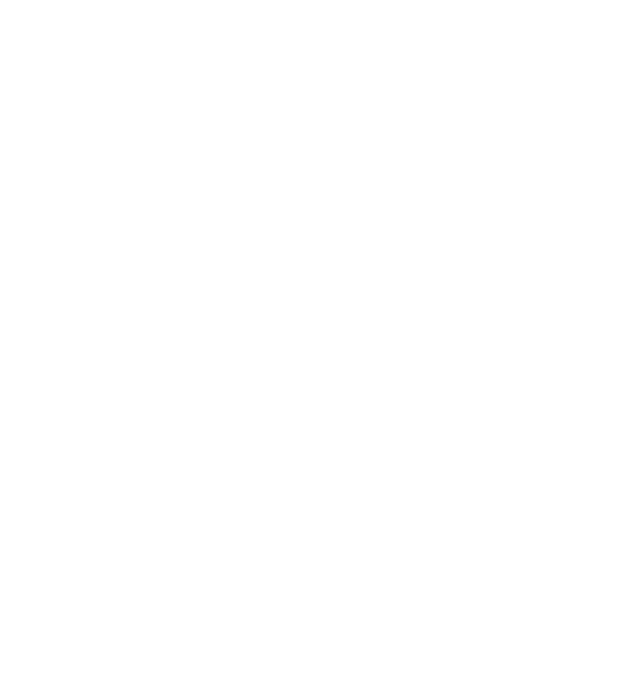
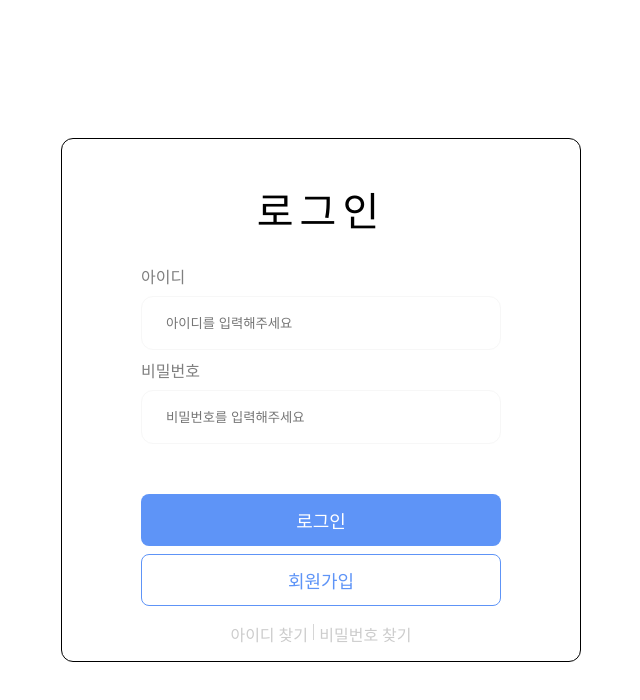
Before and after one commit to 2024-DSM-Hackathon-6/frontend, a React (Create React App) app: page /login in a window 1280 px wide. Before the commit this address had no page. Shown: the top 700 px of the page, without its empty margins (319-959 px from the left). Built offline with nearby package versions, Linux system fonts and the light colour scheme; the HTML template or start-up script is replaced by a standard one.

Commit message:
login page 퍼블리싱

```diff
--- /dev/null
+++ b/src/page/login/index.jsx
@@ -0,0 +1,56 @@
+import * as S from "./style";
+import { useState } from "react";
+
+const Login = () => {
+  const [text, setText] = useState({
+    id: "",
+    password: "",
+  });
+
+  const { id, password } = text;
+  const handleText = (e) => {
+    const { name, value } = e.target;
+    setText({
+      ...text,
+      [name]: value,
+    });
+  };
+
+  return (
+    <S.LoginFlexContainer>
+      <S.LoginContainer>
+        <S.LoginHeading>로그인</S.LoginHeading>
+        <div>
+          <S.LoginCaption>아이디</S.LoginCaption>
+          <S.Input
+            name="id"
+            placeholder="아이디를 입력해주세요"
+            value={id}
+            onChange={handleText}
+          />
+        </div>
+        <div>
+          <S.LoginCaption>비밀번호</S.LoginCaption>
+          <S.Input
+            name="password"
+            placeholder="비밀번호를 입력해주세요"
+            value={password}
+            onChange={handleText}
+          />
+        </div>
+        <S.LoginButton type="login" onClick={() => {}}>
+          로그인
+        </S.LoginButton>
+        <S.LoginButton type="signup" onClick={() => {}}>
+          회원가입
+        </S.LoginButton>
+        <S.FindContainer>
+          <S.Find onClick={() => {}}>아이디 찾기</S.Find>&nbsp;|&nbsp;
+          <S.Find onClick={() => {}}>비밀번호 찾기</S.Find>
+        </S.FindContainer>
+      </S.LoginContainer>
+    </S.LoginFlexContainer>
+  );
+};
+
+export default Login;
--- /dev/null
+++ b/src/page/login/style.js
@@ -0,0 +1,73 @@
+import styled from "styled-components";
+import { theme } from "../../styles/theme";
+
+export const LoginFlexContainer = styled.div`
+  width: 100vw;
+  height: 100vh;
+  display: flex;
+  justify-content: center;
+  align-items: center;
+`;
+
+export const LoginContainer = styled.div`
+  width: 518px;
+  height: 522px;
+  border-radius: 12px;
+  border: 1px solid black;
+  display: flex;
+  flex-direction: column;
+  align-items: center;
+`;
+
+export const LoginHeading = styled.p`
+  margin: 0;
+  margin-top: 41px;
+  margin-bottom: 18px;
+  font-size: 40px;
+  font-weight: 400px;
+  letter-spacing: 6px;
+`;
+
+export const LoginCaption = styled.p`
+  margin: 8px 0;
+  color: ${theme.Gray[500]};
+`;
+
+export const LoginButton = styled.button`
+  margin-top: ${(props) => (props.type === "login" ? "50px" : "8px")};
+  width: 360px;
+  height: 52px;
+  border-radius: 8px;
+  border: ${(props) =>
+    props.type === "signup" ? `1px solid ${theme.Main[500]}` : "none"};
+  background-color: ${(props) =>
+    props.type === "login" ? theme.Main[500] : "white"};
+  display: flex;
+  justify-content: center;
+  align-items: center;
+  color: ${(props) => (props.type === "login" ? "white" : theme.Main[500])};
+  font-size: 18px;
+  font-weight: 10px;
+  cursor: pointer;
+`;
+
+export const Find = styled.div`
+  text-decoration: none;
+  color: ${theme.Gray[400]};
+  cursor: pointer;
+`;
+
+export const FindContainer = styled.div`
+  margin-top: 16px;
+  display: flex;
+  color: ${theme.Gray[400]};
+`;
+
+export const Input = styled.input`
+  border: 1px solid ${theme.Gray[200]};
+  border-radius: 12px;
+  width: 360px;
+  height: 54px;
+  padding: 0px 24px;
+  box-sizing: border-box;
+`;
--- a/src/router.jsx
+++ b/src/router.jsx
@@ -1,14 +1,13 @@
 import { BrowserRouter, Route, Routes } from "react-router-dom";
+import Login from "./page/login";
 
 export default function Router() {
-   return (
-
-      <BrowserRouter>
-         <Routes>
-            <Route path="" ></Route>
-
-         </Routes>
-      </BrowserRouter>
-
-   )
+  return (
+    <BrowserRouter>
+      <Routes>
+        <Route path="/" element={<>sadas</>}></Route>
+        <Route path="/login" element={<Login />} />
+      </Routes>
+    </BrowserRouter>
+  );
 }
--- a/src/styles/theme.jsx
+++ b/src/styles/theme.jsx
@@ -1,25 +1,25 @@
 export const theme= {
-   Blue: {
-       "main 500": "#5E94F7",
-       "main 400": "#5EB3F7",
-       "main 300": "#5ED1F7",
-       "main 200": "#5EF0F7",
-       "main 100": "#5EF7E0",
+   Main: {
+       "500": "#5E94F7",
+       "400": "#5EB3F7",
+       "300": "#5ED1F7",
+       "200": "#5EF0F7",
+       "100": "#5EF7E0",
    },
    Gray: {
-       "gray 700": "#333333",
-       "gray 600": "#444444",
-       "gray 500": "#7F7F7F",
-       "gray 400": "#CCCCCC",
-       "gray 300": "#E5E5E5",
-       "gray 200": "#F7F7F7",
-       "gray 100": "#FAFAFA",
+       "700": "#333333",
+       "600": "#444444",
+       "500": "#7F7F7F",
+       "400": "#CCCCCC",
+       "300": "#E5E5E5",
+       "200": "#F7F7F7",
+       "100": "#FAFAFA",
    },
    Red: {
-       "error 900": "#520F11",
-       "error 800": "#791519",
-       "error 700": "#A01C21",
-       "error 600": "#C72329",
-       "error 500": "#DD3C41",
+       "900": "#520F11",
+       "800": "#791519",
+       "700": "#A01C21",
+       "600": "#C72329",
+       "500": "#DD3C41",
    }
 }
```
